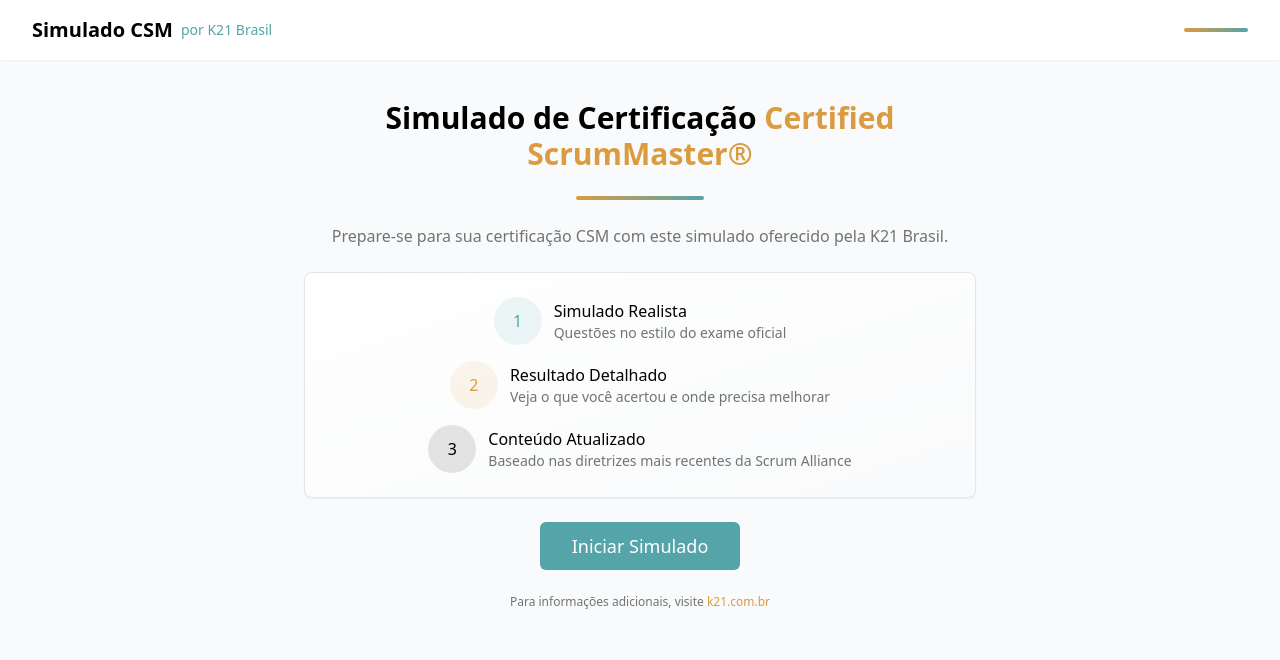
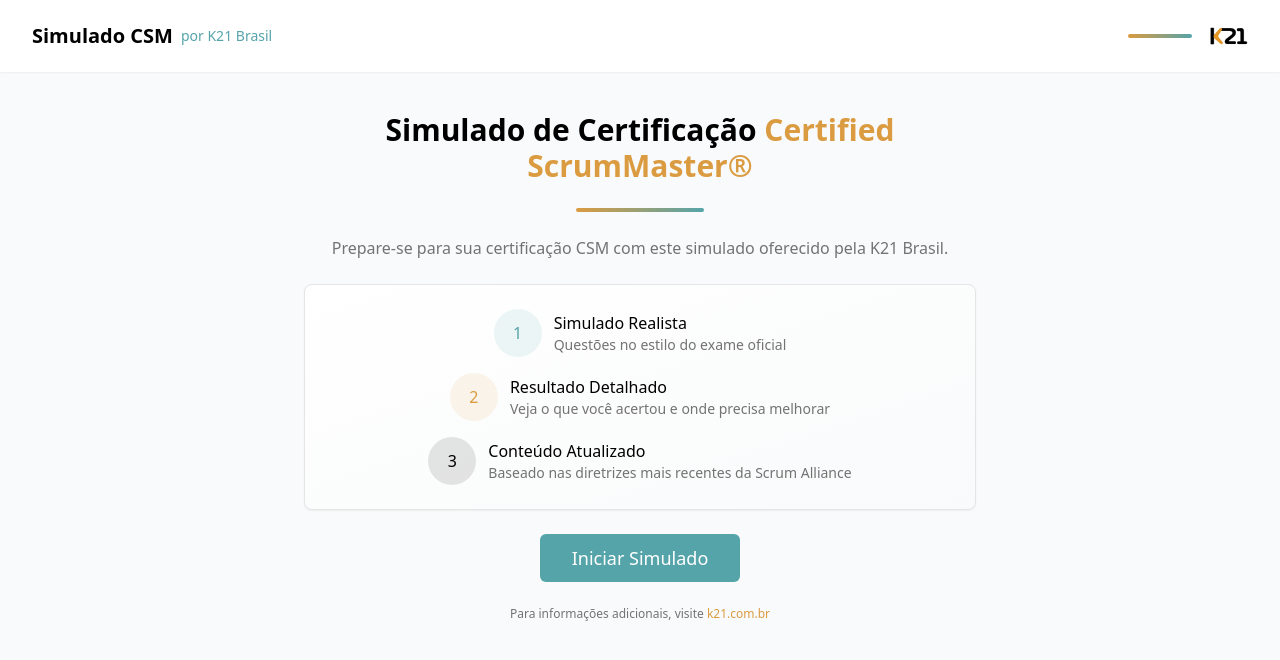
Before and after one commit to mgarridobrz/scrum-simulado-por-k21, a React (Vite) app: page / in a window 1280 px wide. Shown: the top 660 px of the page. Built offline with nearby package versions, Linux system fonts and the light colour scheme.

Commit message:
Add logo to header
Move the logo to the top right corner of the header.

```diff
--- a/src/components/Header.tsx
+++ b/src/components/Header.tsx
@@ -18,7 +18,14 @@ const Header = ({ className }: HeaderProps) => {
             por K21 Brasil
           </span>
         </div>
-        <div className="bg-gradient-to-r from-k21-gold to-k21-teal h-1 w-16 rounded-full" />
+        <div className="flex items-center gap-4">
+          <div className="bg-gradient-to-r from-k21-gold to-k21-teal h-1 w-16 rounded-full" />
+          <img
+            src="/lovable-uploads/2342063e-9561-46ff-ae6a-e4a0316e24a1.png"
+            alt="K21 Logo"
+            className="h-10 w-auto"
+          />
+        </div>
       </div>
     </header>
   );
```
Also changed, not shown: public/lovable-uploads/2342063e-9561-46ff-ae6a-e4a0316e24a1.png (added).
